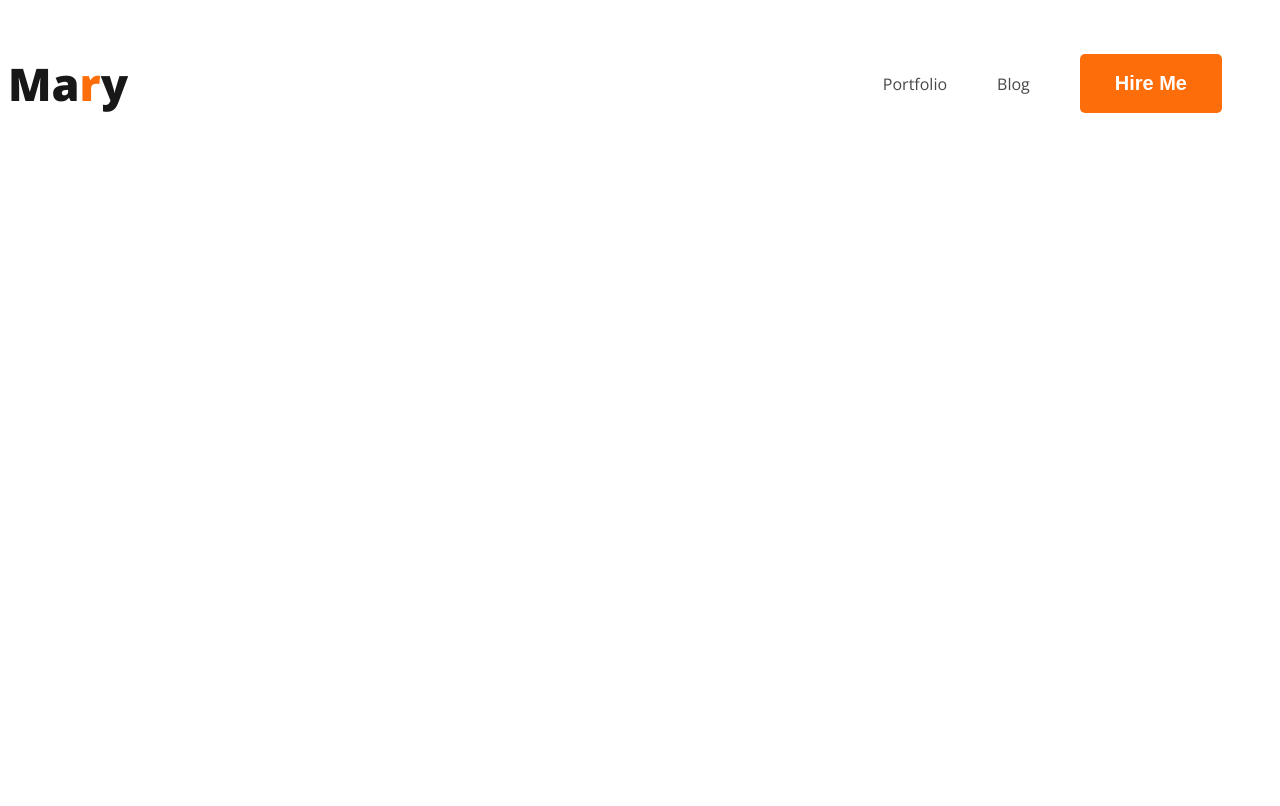
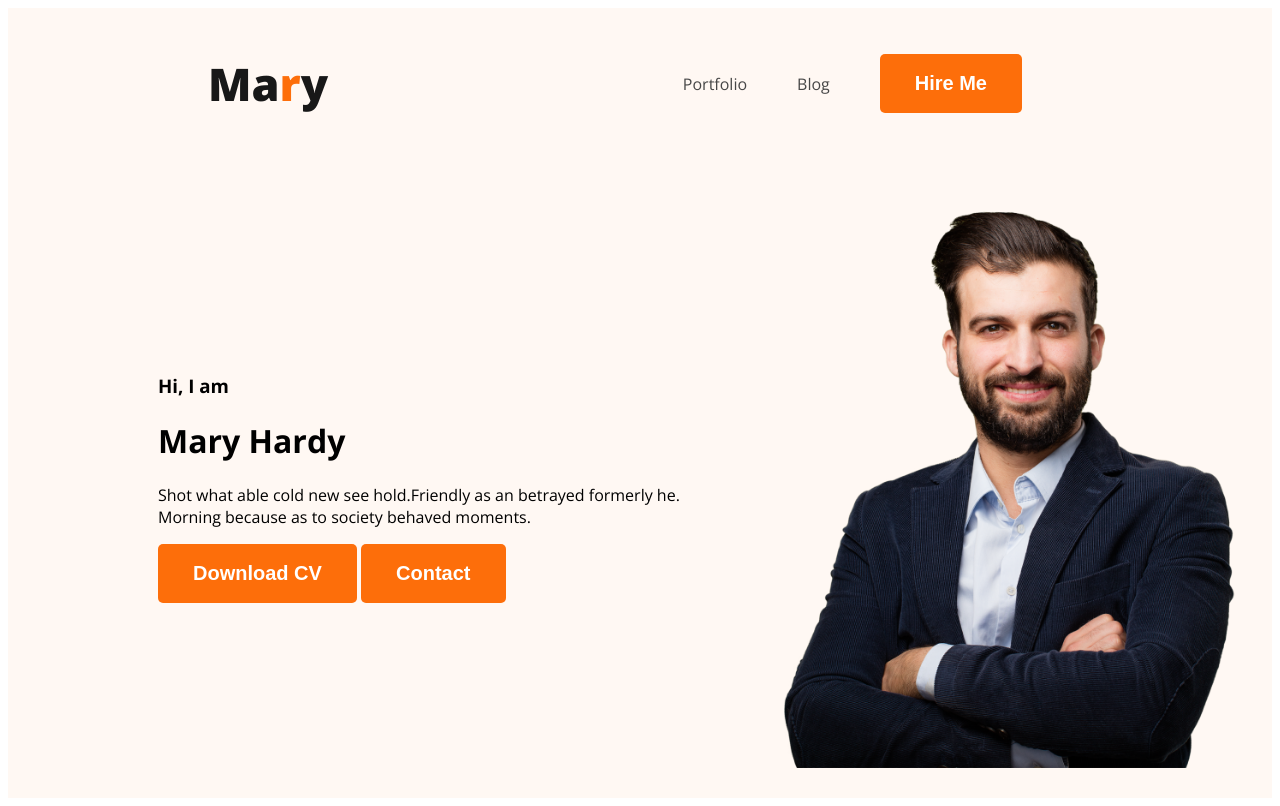
Before and after one commit to SarwarMorshad/developer-portfolio, a plain HTML site: page index.html in a window 1280 px wide. Drawn offline with nearby package versions, Linux system fonts and the light colour scheme.

Commit message:
added banner

```diff
--- a/index.html
+++ b/index.html
@@ -13,7 +13,7 @@
     <link rel="stylesheet" href="styles/portfolio.css" />
   </head>
   <body>
-    <header>
+    <header class="header">
       <!-- Navigation Bar -->
       <nav>
         <h3 class="nav-title">Ma<span class="text-primary">r</span>y</h3>
@@ -23,6 +23,19 @@
           <li><button class="btn-primary">Hire Me</button></li>
         </ul>
       </nav>
+      <div class="banner">
+        <div class="banner-content">
+          <h3 class="banner-grettings">Hi, I am</h3>
+          <h1 class="banner-title">Mary Hardy</h1>
+          <p class="banner-description">
+            Shot what able cold new see hold.Friendly as an betrayed formerly
+            he. Morning because as to society behaved moments.
+          </p>
+          <button class="btn-primary">Download CV</button>
+          <button class="btn-primary">Contact</button>
+        </div>
+        <img class="profile-pic" src="images/hardy.png" alt="" />
+      </div>
     </header>
     <main></main>
     <footer></footer>
--- a/styles/portfolio.css
+++ b/styles/portfolio.css
@@ -21,6 +21,7 @@ nav {
   display: flex;
   justify-content: space-between;
   align-items: center;
+  margin: 0px 200px;
 }
 
 .nav-title {
@@ -42,3 +43,17 @@ nav a {
   text-decoration: none;
   color: #474747;
 }
+
+/* header styles */
+.header {
+  background-color: #fff8f3;
+}
+
+.banner {
+  padding: 30px 30px 30px 150px;
+  display: flex;
+  align-items: center;
+}
+.banner .profile-pic {
+  width: 500px;
+}
```
